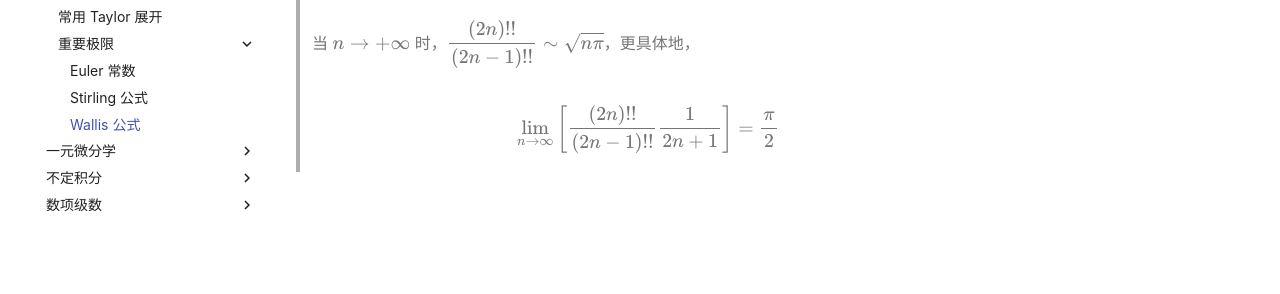
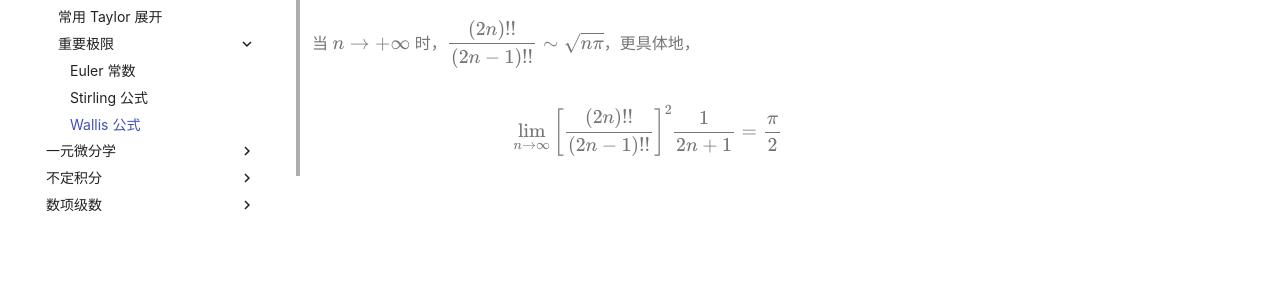
Before and after one commit to ReichtumQian/CalculusII2023Spring, an MkDocs documentation site: the page built from docs/课程笔记/极限/重要极限/Wallis 公式.md, in a window 1280 px wide. Shown: the part 262-556 px from the top of the page. Built offline with MkDocs 1.6.1 and Material for MkDocs 9.7.7, drawn with Linux system fonts in a browser that asks for light colours; some web fonts are replaced; comment, search, counter and statistics services are not loaded.

Commit message:
修复 Wallis 公式的错误

```diff
--- a/docs/课程笔记/极限/重要极限/Wallis 公式.md
+++ b/docs/课程笔记/极限/重要极限/Wallis 公式.md
@@ -3,4 +3,4 @@
 >
 > 当 $n \rightarrow +\infty$ 时，${\displaystyle \frac{(2n)!!}{(2n-1)!!} \sim \sqrt{n\pi}}$，更具体地，
 >
-> $$ \lim \limits _{n \rightarrow \infty} \left[ \frac{(2n)!!}{(2n-1)!!} \frac{1}{2n+1} \right] = \frac{\pi}{2} $$
+> $$ \lim \limits _{n \rightarrow \infty} \left[ \frac{(2n)!!}{(2n-1)!!}  \right]^2\frac{1}{2n+1} = \frac{\pi}{2} $$
```
